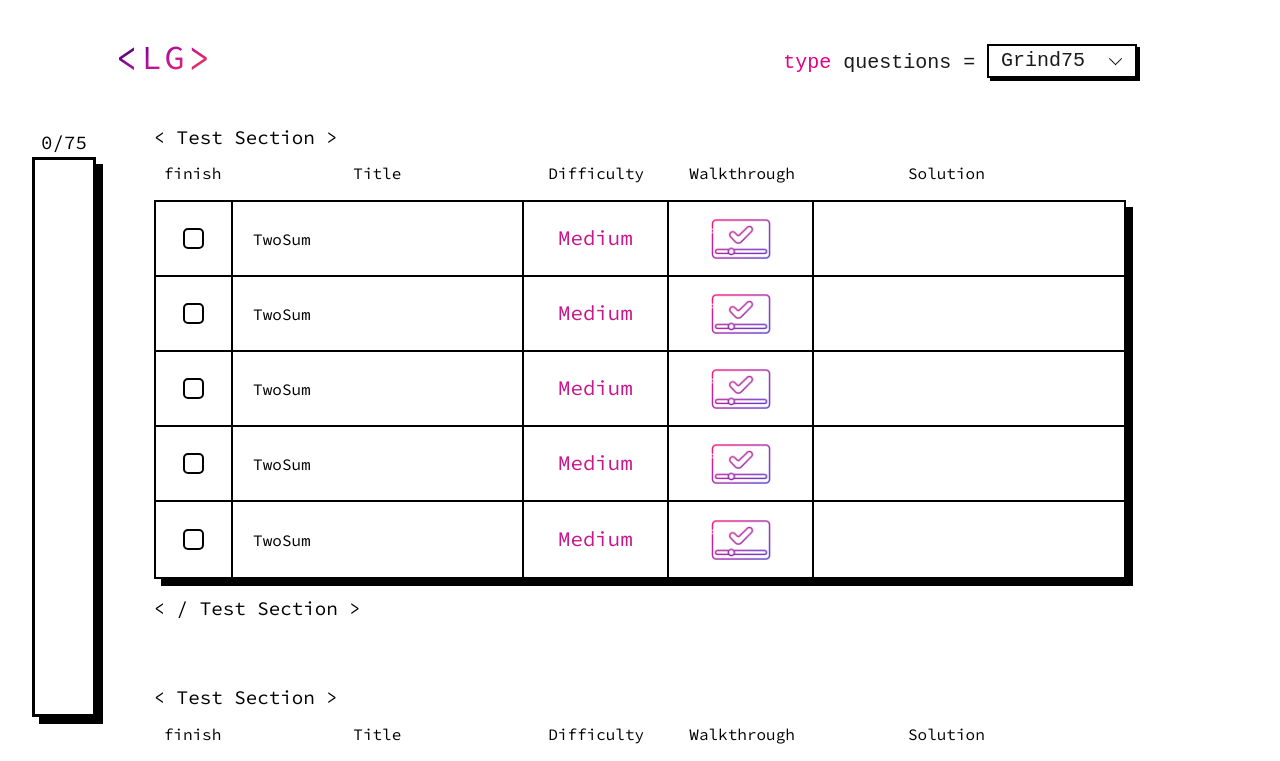
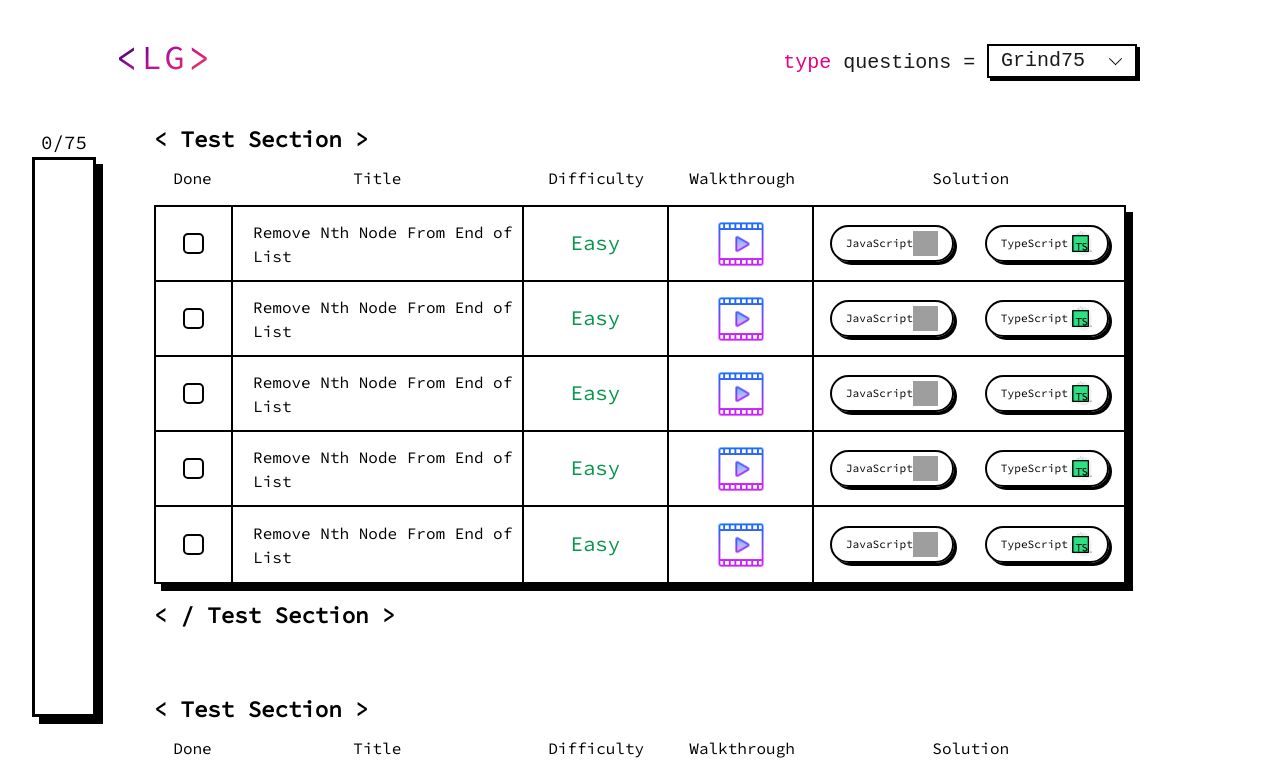
Before and after one commit to ElliotAdinolfi/LeetGrind, a Next.js app: page / in a window 1280 px wide. Shown: the top 761 px of the page. Built offline with nearby package versions, Linux system fonts and the light colour scheme; grey boxes are pictures that could not be loaded.

Commit message:
finished with main portion of dashboard

```diff
--- a/components/Code.tsx
+++ b/components/Code.tsx
@@ -1,9 +1,29 @@
 import styles from '../styles/Problem.module.css';
+import Image from 'next/image';
+import javascript from '../public/javascript.png';
+import typescript from '../public/typescript.png';
 
 const Code = () => {
   return (
     <div className={styles.codeContainer}>
-      TwoSum
+      <div className={styles.jsbutton}>
+        JavaScript
+        <Image
+        src={javascript}
+        alt="Picture of JavaScript logo"
+        height={25}
+        width={25}
+        />
+      </div>
+      <div className={styles.tsbutton}>
+        TypeScript
+        <Image
+        src={typescript}
+        alt="Picture of JavaScript logo"
+        height={25}
+        width={25}
+        />
+      </div>
     </div>
   );
 };
--- a/components/Difficulty.tsx
+++ b/components/Difficulty.tsx
@@ -11,7 +11,7 @@ const Difficulty = ({ difficulty }: DifficultyProps) => {
 
   useEffect(() => {
     if(difficulty === 'Easy') setStyle({ color: "#05954b" })
-    else if(difficulty === 'Medium') setStyle({ color: "#c7178c" })
+    else if(difficulty === 'Medium') setStyle({ color: "hsl(52deg 63% 49%)" })
     else if(difficulty === 'Hard') setStyle({ color: "#c7178c" })
   }, [difficulty]);
 
--- a/components/Name.tsx
+++ b/components/Name.tsx
@@ -3,7 +3,7 @@ import styles from '../styles/Problem.module.css';
 const Name = () => {
   return (
     <div className={styles.nameContainer}>
-      TwoSum
+      Remove Nth Node From End of List
     </div>
   );
 };
--- a/components/Section.tsx
+++ b/components/Section.tsx
@@ -11,7 +11,7 @@ interface SectionProps {
 
 const Section = (props: SectionProps) => {
 
-  const difficulty = "Medium"
+  const difficulty = "Easy"
 
   const problem = (
     <div className={styles.problem}>
@@ -19,6 +19,7 @@ const Section = (props: SectionProps) => {
       <Name />
       <Difficulty difficulty={difficulty}/>
       <Video />
+      <Code />
     </div>
   )
 
@@ -34,11 +35,11 @@ const Section = (props: SectionProps) => {
       <span className={styles.title}> Test Section </span>
       <span className={styles.title}>{">"}</span>
       <div style={{display: "flex", flexDirection: "row", textAlign: "center", marginTop: "10px"}}>
-        <span style={{ width: "8%" }}>finish</span>
+        <span style={{ width: "8%" }}>Done</span>
         <span style={{ width: "30%" }}>Title</span>
         <span style={{ width: "15%" }}>Difficulty</span>
         <span style={{ width: "15%" }}>Walkthrough</span>
-        <span style={{ width: "27%" }}>Solution</span>
+        <span style={{ width: "32%" }}>Solution</span>
       </div>
       <div className={styles.section}>
         {problems}
--- a/styles/Nav.module.css
+++ b/styles/Nav.module.css
@@ -78,6 +78,7 @@
   position: absolute;
   width: 400px;
   transition: 1s;
+  margin-top: 5px;
 }
 
 .options:hover {
--- a/styles/Problem.module.css
+++ b/styles/Problem.module.css
@@ -71,3 +71,32 @@
   transform: translateX(2px) translateY(2px);
   transition: .5s ease-in-out;
 }
+
+.codeContainer {
+  display: flex;
+  justify-content: space-around;
+  align-items: center;
+  flex-direction: row;
+  width: 32%;
+  font-size: .7rem;
+}
+
+.jsbutton, .tsbutton {
+  display: flex;
+  flex-direction: row;
+  align-items: center;
+  justify-content: center;
+  width: 40%;
+  height: 50%;
+  border: 2px solid black;
+  border-radius: 20px;
+  box-shadow: 3px 3px 0 0 rgb(0, 0, 0);
+  transition: .5s;
+}
+
+.jsbutton:hover, .tsbutton:hover {
+  cursor: pointer;
+  transform: translateX(-2px) translateY(-2px);
+  box-shadow: 6px 6px 0 0 rgb(0, 0, 0);
+  transition: .5s;
+}
--- a/styles/Section.module.css
+++ b/styles/Section.module.css
@@ -18,7 +18,8 @@
 }
 
 .title {
-  font-size: 1.2rem;
+  font-size: 1.4rem;
+  font-weight: bold;
 }
 
 .problem {
```
Also changed, not shown: public/video.png.
